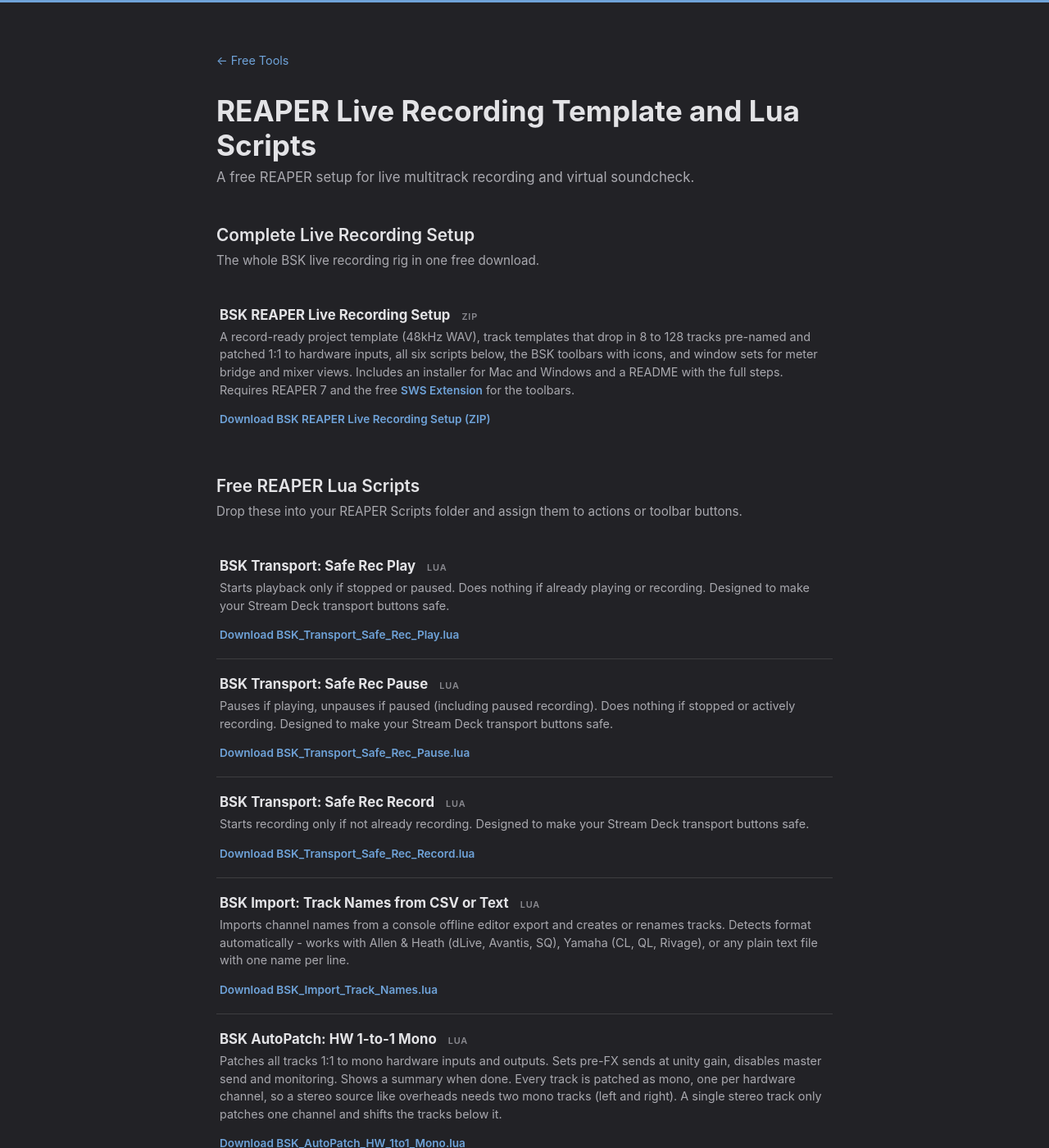
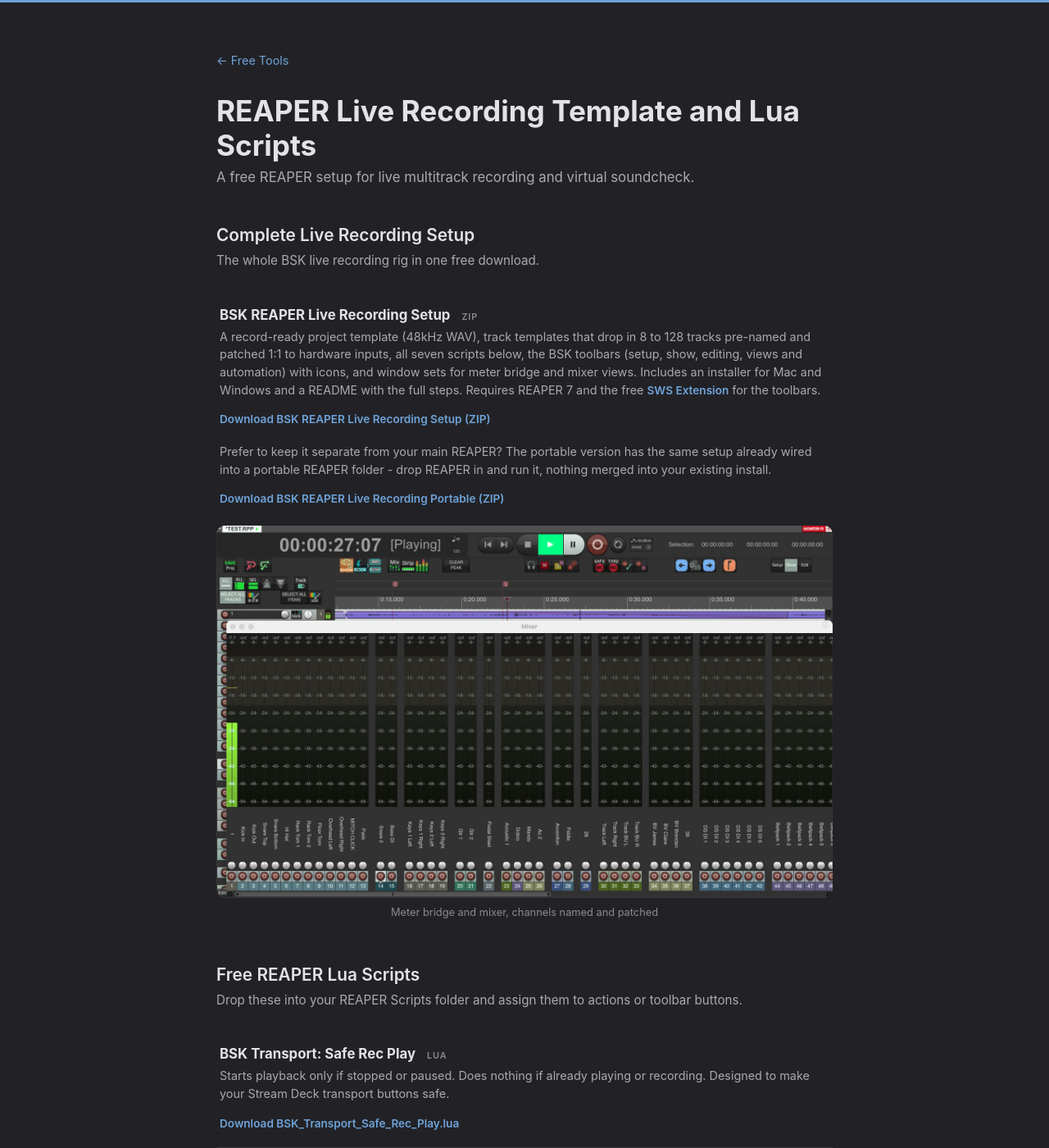
Before and after one commit to BSKapps/bskapps.github.io, a Jekyll site: the page tools/reaper/index.html, which Jekyll copies as it is, in a window 1280 px wide and 1400 px high. Shown: the whole window at 82% size. Built offline with Jekyll 4.4.1, drawn with Linux system fonts in a browser that asks for light colours; some of the changed text lies outside the part shown.

Commit message:
REAPER download: add auto-name script, SETUP and SHOW toolbars, portable version and setup screenshots

```diff
--- a/tools/index.html
+++ b/tools/index.html
@@ -23,8 +23,8 @@
 
         <a class="post" href="/tools/reaper/">
             <h2>REAPER Live Recording Template and Lua Scripts</h2>
-            <p class="label">Full setup + 6 scripts</p>
-            <p>A complete free live recording setup: templates patched 1:1 for up to 128 inputs, toolbars and meter views. Plus safe Stream Deck transport buttons, track name import from console CSV exports, and 1-to-1 autopatch for virtual soundcheck.</p>
+            <p class="label">Full setup + 7 scripts</p>
+            <p>A complete free live recording setup: templates patched 1:1 for up to 128 inputs, toolbars and meter views. Plus safe Stream Deck transport buttons, track name import from console CSV exports, auto-naming from your interface inputs, and 1-to-1 autopatch for virtual soundcheck.</p>
         </a>
 
         <a class="post" href="/tools/companion/">
--- a/tools/reaper/index.html
+++ b/tools/reaper/index.html
@@ -84,6 +84,15 @@
                 "programmingLanguage": "Lua",
                 "runtimePlatform": "REAPER DAW",
                 "isAccessibleForFree": true
+            },
+            {
+                "@type": "SoftwareSourceCode",
+                "position": 8,
+                "name": "BSK Auto-name: Tracks from Device Inputs",
+                "description": "Names each track from the input label the audio interface reports for its assigned hardware channel. Previews the names and applies them only after you confirm.",
+                "programmingLanguage": "Lua",
+                "runtimePlatform": "REAPER DAW",
+                "isAccessibleForFree": true
             }
         ]
     }
@@ -100,8 +109,18 @@
 
         <div class="script-card">
             <h3>BSK REAPER Live Recording Setup <span class="badge">ZIP</span></h3>
-            <p>A record-ready project template (48kHz WAV), track templates that drop in 8 to 128 tracks pre-named and patched 1:1 to hardware inputs, all six scripts below, the BSK toolbars with icons, and window sets for meter bridge and mixer views. Includes an installer for Mac and Windows and a README with the full steps. Requires REAPER 7 and the free <a class="download-link" href="https://www.sws-extension.org" target="_blank" rel="noopener">SWS Extension</a> for the toolbars.</p>
+            <p>A record-ready project template (48kHz WAV), track templates that drop in 8 to 128 tracks pre-named and patched 1:1 to hardware inputs, all seven scripts below, the BSK toolbars (setup, show, editing, views and automation) with icons, and window sets for meter bridge and mixer views. Includes an installer for Mac and Windows and a README with the full steps. Requires REAPER 7 and the free <a class="download-link" href="https://www.sws-extension.org" target="_blank" rel="noopener">SWS Extension</a> for the toolbars.</p>
             <a class="download-link" href="/tools/scripts/BSK-REAPER-Live-Recording-Setup.zip" download>Download BSK REAPER Live Recording Setup (ZIP)</a>
+            <p style="margin-top: 20px;">Prefer to keep it separate from your main REAPER? The portable version has the same setup already wired into a portable REAPER folder - drop REAPER in and run it, nothing merged into your existing install.</p>
+            <a class="download-link" href="/tools/scripts/BSK-REAPER-Live-Recording-Portable.zip" download>Download BSK REAPER Live Recording Portable (ZIP)</a>
+        </div>
+
+        <div class="screenshot-scroll">
+            <figure><a href="images/reaper-setup-5.jpg" target="_blank" rel="noopener"><img src="images/reaper-setup-5.jpg" alt="BSK REAPER live recording setup: full meter bridge and mixer with named channels" loading="lazy"></a><figcaption>Meter bridge and mixer, channels named and patched</figcaption></figure>
+            <figure><a href="images/reaper-setup-3.jpg" target="_blank" rel="noopener"><img src="images/reaper-setup-3.jpg" alt="BSK REAPER setup: named drum, keys and guitar tracks with the auto patch dialog" loading="lazy"></a><figcaption>Tracks named and patched 1:1 to hardware inputs</figcaption></figure>
+            <figure><a href="images/reaper-setup-4.jpg" target="_blank" rel="noopener"><img src="images/reaper-setup-4.jpg" alt="BSK REAPER setup: track manager listing the named live tracks" loading="lazy"></a><figcaption>Track manager</figcaption></figure>
+            <figure><a href="images/reaper-setup-2.jpg" target="_blank" rel="noopener"><img src="images/reaper-setup-2.jpg" alt="BSK REAPER setup: SWS resources window with 8 to 128 input track templates" loading="lazy"></a><figcaption>Track templates, 8 to 128 inputs</figcaption></figure>
+            <figure><a href="images/reaper-setup-1.jpg" target="_blank" rel="noopener"><img src="images/reaper-setup-1.jpg" alt="BSK REAPER setup: auto name from device inputs dialog" loading="lazy"></a><figcaption>Auto-name tracks from interface input labels</figcaption></figure>
         </div>
 
         <h2 class="section-title" style="margin-top: 40px;">Free REAPER Lua Scripts</h2>
@@ -129,6 +148,12 @@
             <h3>BSK Import: Track Names from CSV or Text <span class="badge lua">Lua</span></h3>
             <p>Imports channel names from a console offline editor export and creates or renames tracks. Detects format automatically - works with Allen &amp; Heath (dLive, Avantis, SQ), Yamaha (CL, QL, Rivage), or any plain text file with one name per line.</p>
             <a class="download-link" href="/tools/scripts/BSK_Import_Track_Names.lua" download>Download BSK_Import_Track_Names.lua</a>
+        </div>
+
+        <div class="script-card">
+            <h3>BSK Auto-name: Tracks from Device Inputs <span class="badge lua">Lua</span></h3>
+            <p>Names each track from the input label your audio interface reports for its assigned hardware channel. Previews the proposed names and only applies them after you confirm. Use the CSV import above if your interface does not pass channel labels through.</p>
+            <a class="download-link" href="/tools/scripts/BSK_AutoName_From_Inputs.lua" download>Download BSK_AutoName_From_Inputs.lua</a>
         </div>
 
         <div class="script-card">
```
Also changed, not shown: other parts of tools/reaper/index.html (+1 -1 lines), tools/reaper/images/reaper-setup-1.jpg (added), tools/reaper/images/reaper-setup-2.jpg (added), tools/reaper/images/reaper-setup-3.jpg (added), tools/reaper/images/reaper-setup-4.jpg (added), tools/reaper/images/reaper-setup-5.jpg (added), 3 other files.
